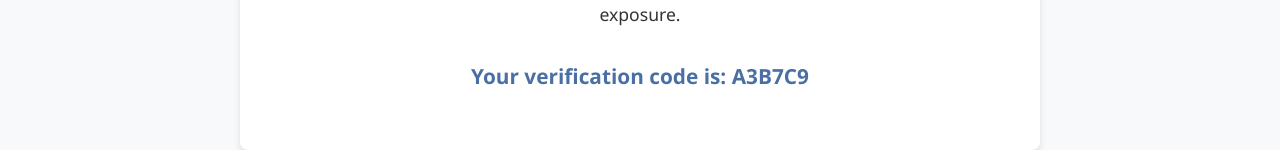
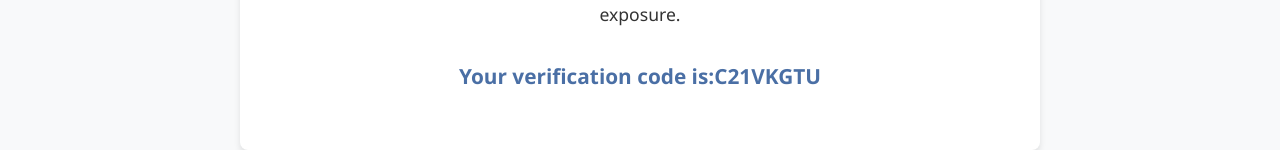
Before and after one commit to yi-rui-huang/filterbubble, a Vue app: page /thank-you in a window 1280 px wide. Shown: the part 343-493 px from the top of the page. Built offline with nearby package versions, Linux system fonts and the light colour scheme; no server answers; a web font is replaced by a local one.

Commit message:
prolificcode

```diff
--- a/src/views/ThankYou.vue
+++ b/src/views/ThankYou.vue
@@ -18,7 +18,7 @@
         </p>
 
         <div class="verification-code">
-          <h3>Your verification code is: A3B7C9</h3>
+          <h3>Your verification code is:C21VKGTU</h3>
         </div>
 
         <!-- <div class="study-summary">
```
